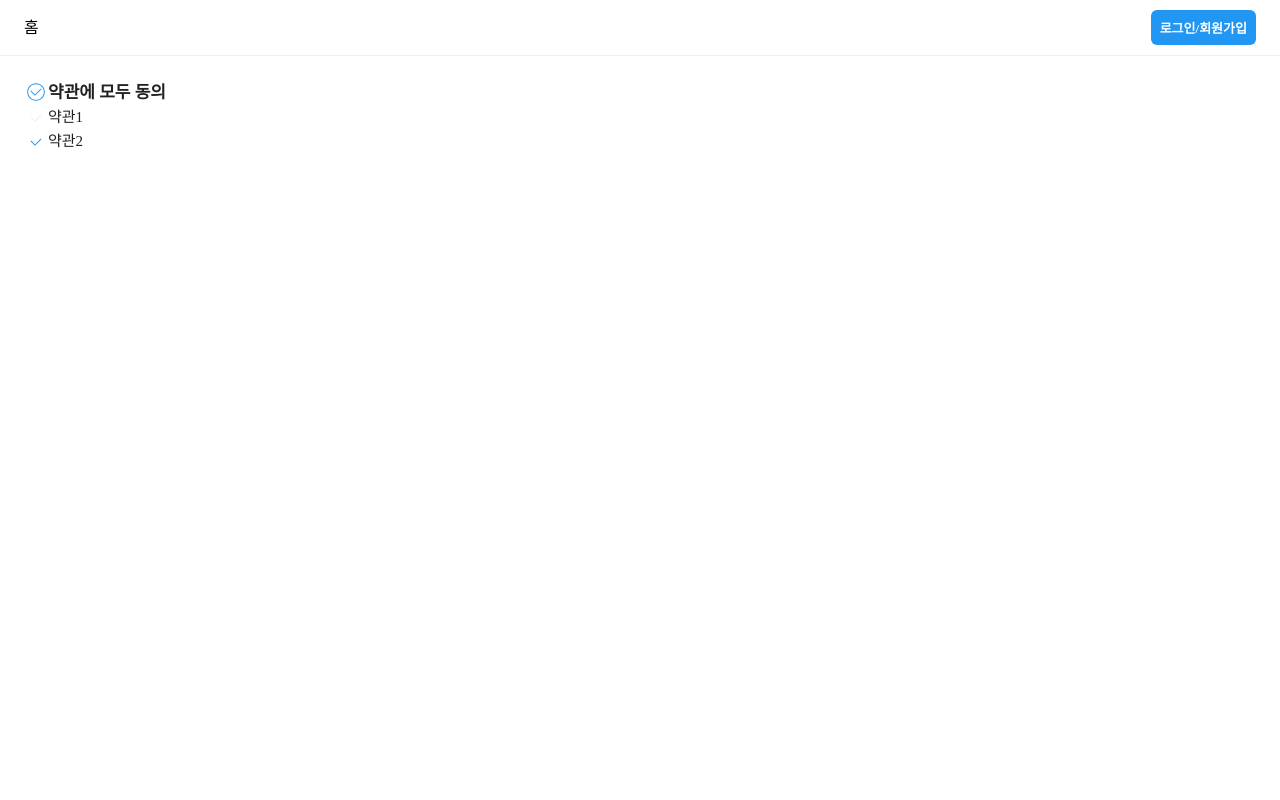
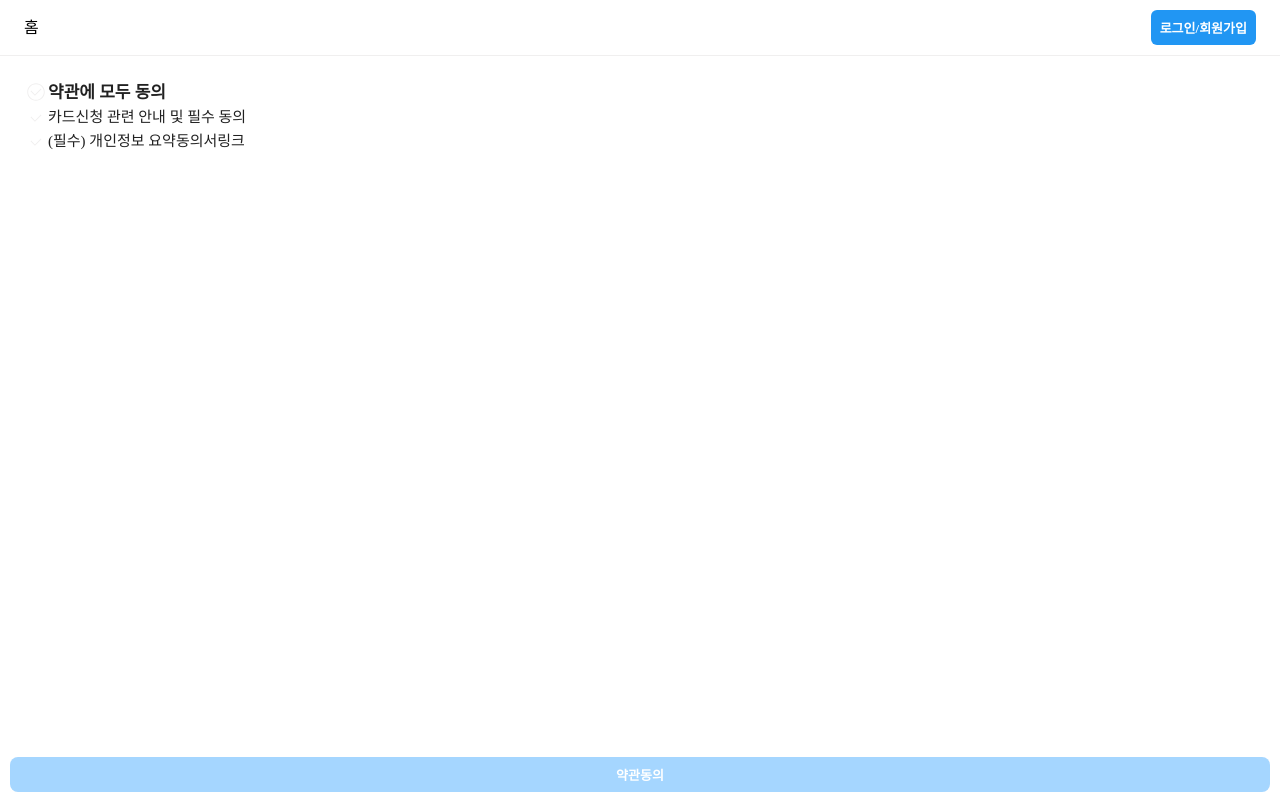
Before and after one commit to KimYeongIm0/part2_mcard, a React (Create React App) app: page /apply/1 in a window 1280 px wide. Built offline with nearby package versions, Linux system fonts and the light colour scheme; no server answers.

Commit message:
동의 체크 로직 작성

```diff
--- a/src/components/apply/Terms.tsx
+++ b/src/components/apply/Terms.tsx
@@ -1,19 +1,77 @@
+import { useState, useCallback, MouseEvent } from "react";
 import Agreement from "../shared/Agreement";
+import FixedBottomButton from "../shared/FixedBottomButton";
 
-export default function Terms() {
+import { 약관목록 } from "../../constants/apply";
+
+export default function Terms({
+  onNext,
+}: {
+  onNext: (terms: string[]) => void;
+}) {
+  const [termsAgreements, setTermsAgreements] = useState(() => {
+    return 약관목록.reduce<Record<string, boolean>>(
+      (prev, term) => ({
+        ...prev,
+        [term.id]: false,
+        //fasle로 초기화 => 1: fasle 2:false
+      }),
+      {}
+    );
+  });
+
+  const handleAllAgreement = useCallback(
+    (_: MouseEvent<HTMLElement>, checked: boolean) => {
+      setTermsAgreements((prevTerms) => {
+        return Object.keys(prevTerms).reduce(
+          (prev, key) => ({
+            ...prev,
+            [key]: checked,
+          }),
+          {}
+        );
+      });
+    },
+    []
+  );
+
+  const 모든약관이_동의되었는가 = Object.values(termsAgreements).every(
+    (동의여부) => 동의여부
+  );
+  //배열이 논리값으로 되어 있고 위와 같은 방법으로 모두 참 거짓을 구할 수 있다.
+
   return (
     <div>
       <Agreement>
-        <Agreement.Title checked={true} onChange={(e, checked) => {}}>
+        <Agreement.Title
+          checked={모든약관이_동의되었는가}
+          onChange={handleAllAgreement}
+        >
           약관에 모두 동의
         </Agreement.Title>
-        <Agreement.Description checked={false} onChange={(e, checked) => {}}>
-          약관1
-        </Agreement.Description>
-        <Agreement.Description checked={true} onChange={(e, checked) => {}}>
-          약관2
-        </Agreement.Description>
+        {약관목록.map(({ id, title, link }) => (
+          <Agreement.Description
+            key={id}
+            link={link}
+            checked={termsAgreements[id]}
+            onChange={(_, checked) => {
+              setTermsAgreements((prevTerms) => ({
+                ...prevTerms,
+                [id]: checked,
+              }));
+            }}
+          >
+            {title}
+          </Agreement.Description>
+        ))}
       </Agreement>
+      <FixedBottomButton
+        label="약관동의"
+        disabled={모든약관이_동의되었는가 === false}
+        onClick={() => {
+          onNext(Object.keys(termsAgreements));
+        }}
+      />
     </div>
   );
 }
--- a/src/components/shared/Button.tsx
+++ b/src/components/shared/Button.tsx
@@ -36,8 +36,9 @@ const Button = styled.button<ButtonProps>(
   ({ disabled }) =>
     disabled
       ? css`
-          opacitiy: 0.26;
+          opacitiy: 1;
           cursur: inital;
+          background-color: #a5d6ff;
         `
       : undefined
 );
--- a/src/constants/apply.ts
+++ b/src/constants/apply.ts
@@ -1,3 +1,5 @@
+import { Term } from "../models/apply";
+
 export const 약관목록 = [
   {
     id: "01",
@@ -8,4 +10,4 @@ export const 약관목록 = [
     title: "(필수) 개인정보 요약동의서",
     link: "https://velog.io/@turret1234/React-Axios-%EC%BB%A4%EC%8A%A4%ED%85%80%EC%9C%BC%EB%A1%9C-jwt%ED%86%A0%ED%81%B0-%EC%9E%AC%EB%B0%9C%EA%B8%89",
   },
-];
+] as Term[]; //term의 배열임을 알려줌
--- /dev/null
+++ b/src/models/user.ts
@@ -0,0 +1,6 @@
+export interface User {
+  uid: string;
+  email: string;
+  displayName: string;
+  photoURL?: string;
+}
--- a/src/pages/Apply.tsx
+++ b/src/pages/Apply.tsx
@@ -6,9 +6,11 @@ import CardInfo from "../components/apply/CardInfo";
 
 export default function Apply() {
   const [step, setStep] = useState(0);
+
+  const handleTermsChange = (terms: string[]) => {};
   return (
     <div>
-      {step === 0 ? <Terms /> : null}
+      {step === 0 ? <Terms onNext={handleTermsChange} /> : null}
       {step === 1 ? <BasicInfo /> : null}
       {step === 2 ? <CardInfo /> : null}
     </div>
--- a/tsconfig.paths.json
+++ b/tsconfig.paths.json
@@ -11,7 +11,8 @@
       "@pages/*": ["src/pages/*"],
       "@remote/*": ["src/remote/*"],
       "@mock/*": ["src/mock/*"],
-      "@constants/*": ["src/constants/index.ts"]
+      "@constants/*": ["src/constants/*"],
+      "@constants": ["src/constants/index.ts"]
     }
   }
 }
```
Also changed, not shown: src/models/apply.ts (+14 -0 lines).
